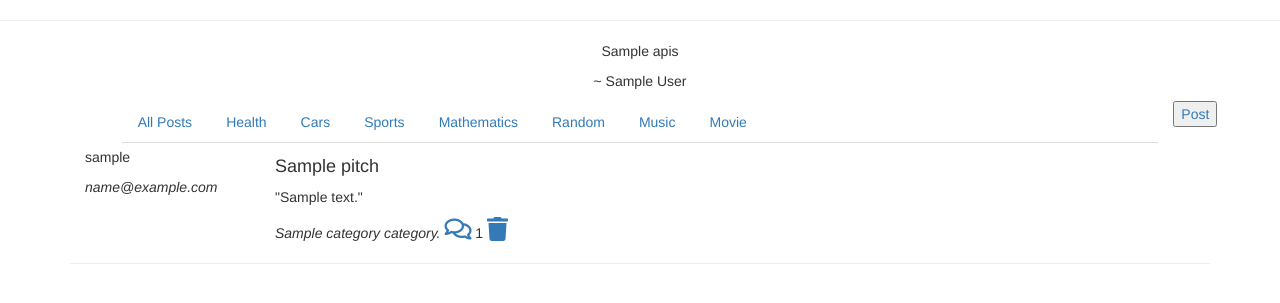
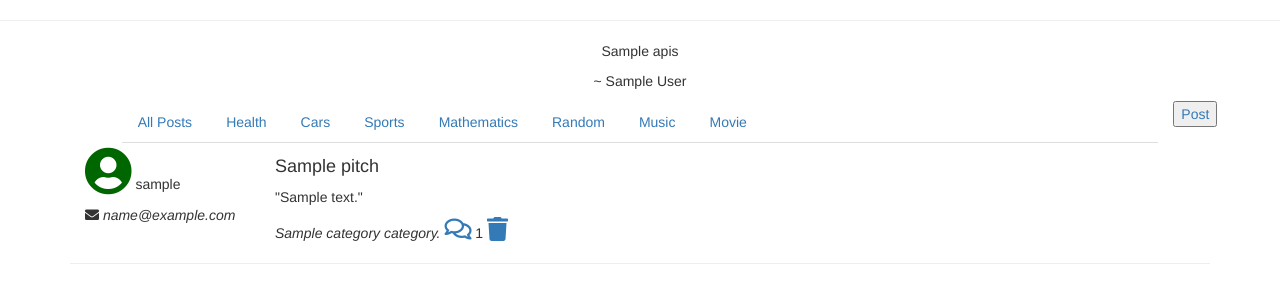
Before and after one commit to Robert-Moringa/MyBlog, a Flask app: template app/templates/index.html in a window 1280 px wide. Shown: the part 82-385 px from the top of the page. Run offline with Flask 2, Linux system fonts and the light colour scheme; a user stored in the database is signed in; tables that the repository leaves empty hold one stand-in row (values such as "Sample post"); the template is opened without the code that fills it: most values are stand-ins (such as "Sample title", 1, 10 or a date in 2020); data that the repository does not hold is empty; some libraries are stand-ins or nearby versions.

Commit message:
used font awesome to add icons

```diff
--- a/app/templates/macros.html
+++ b/app/templates/macros.html
@@ -5,8 +5,8 @@
 {% for category in source %}
 <div class="row container pitch">
     <div class="col-md-2">
-        <p class="post-author">{{category.user.username}}</p>
-        <p class="post-author"> <em> {{category.user.email}} </em></p>
+        <p class="post-author"> <i class='fas fa-user-circle' style='font-size:48px;color:rgba(0, 102, 0, 1)'></i> {{category.user.username}}</p>
+        <p class="post-author"> <em> <i class="fa fa-envelope"></i> {{category.user.email|truncate(10)}}</em></p>
     </div>
     <div class="col-md-10">
         <h4 class="post-title">{{category.title}}</h4>
```
